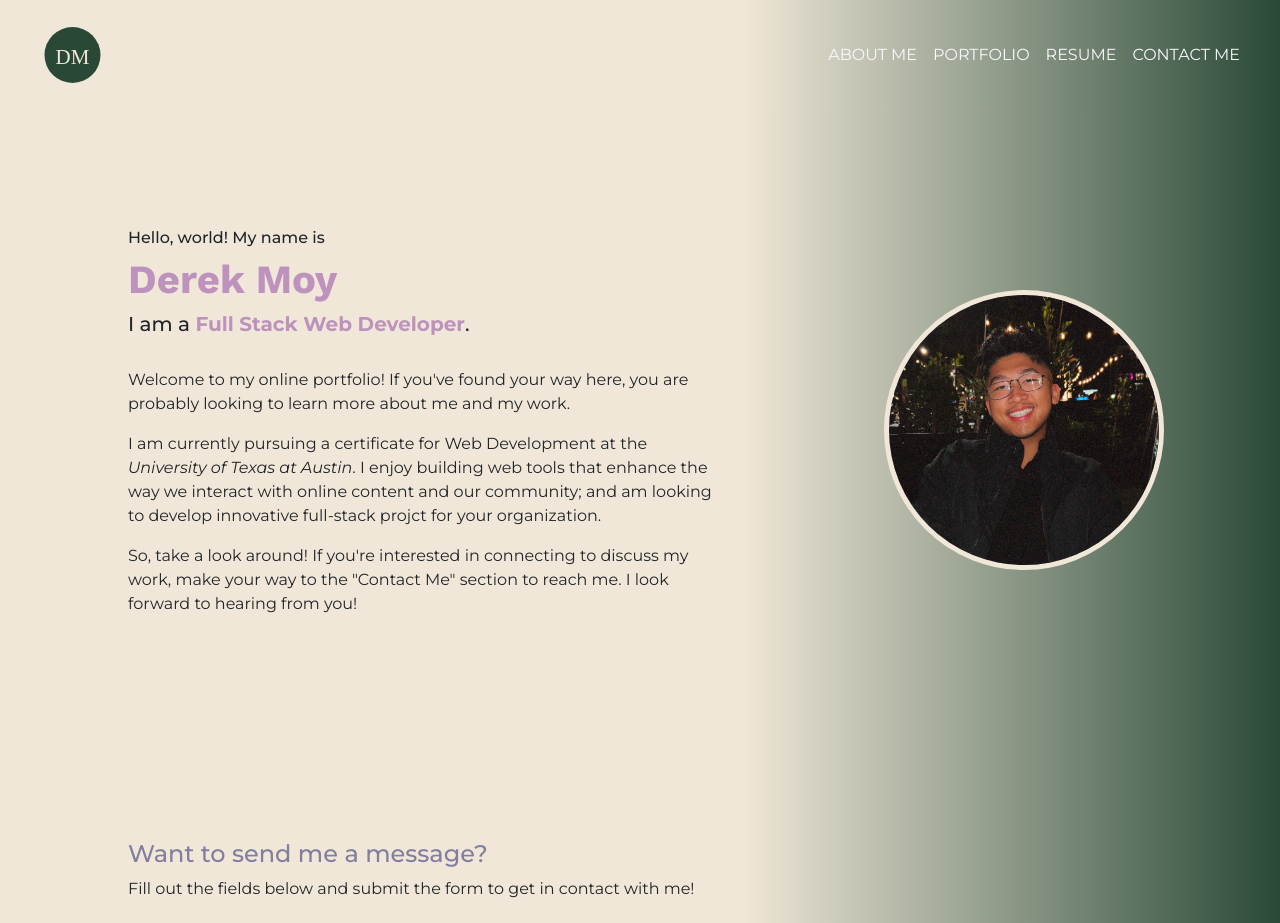
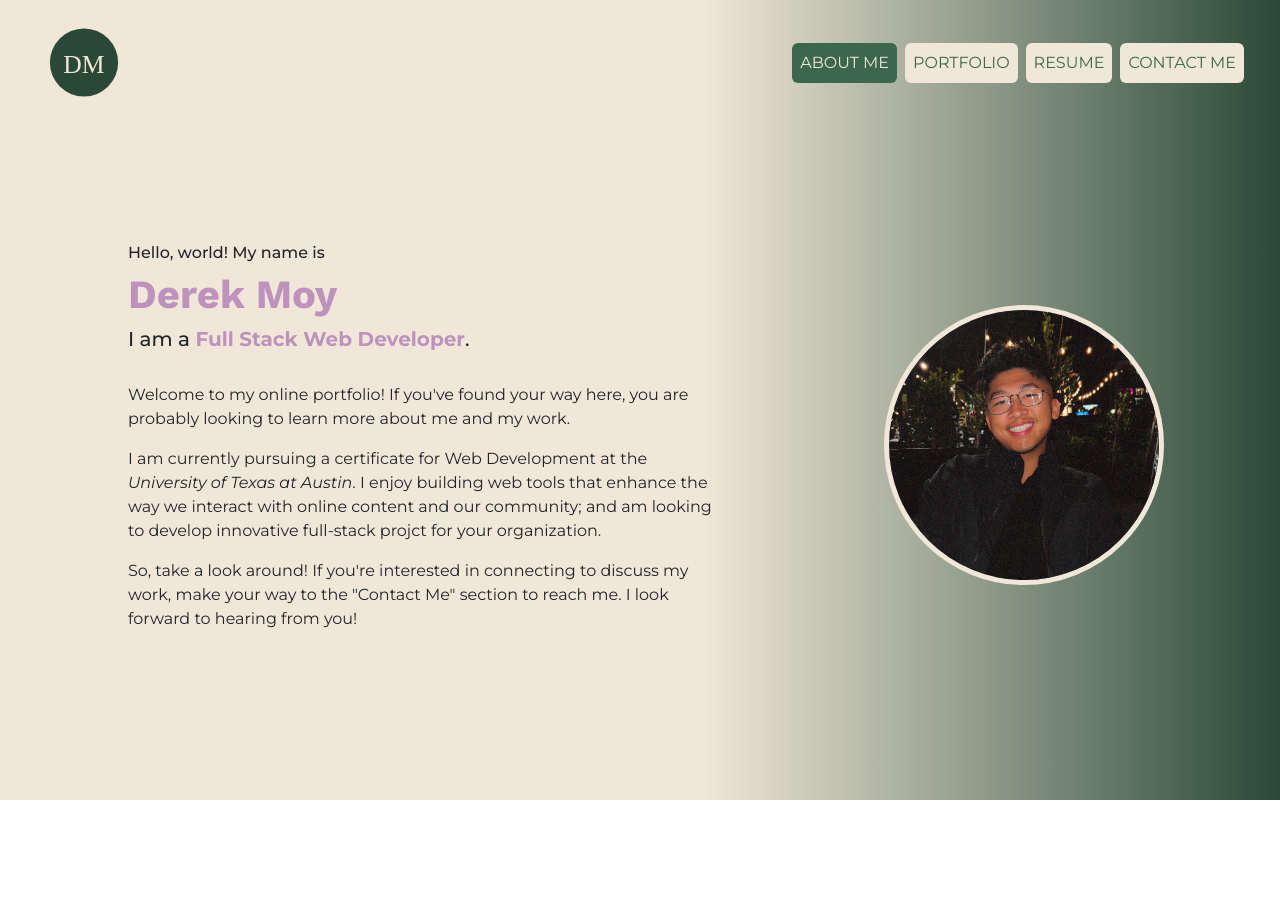
Before and after one commit to dymoy/react-portfolio, a React (Vite) app: page / in a window 1280 px wide. Shown: the top 923 px of the page. After the commit the page ends 800 px from the top, so only its background shows below. Built offline with nearby package versions, Linux system fonts and the light colour scheme.

Commit message:
Updated Navigation and routes.

```diff
--- a/package.json
+++ b/package.json
@@ -25,7 +25,7 @@
     "bootstrap": "^5.3.3",
     "react": "^18.2.0",
     "react-dom": "^18.2.0",
-    "react-router-dom": "^6.10.0"
+    "react-router-dom": "^6.22.3"
   },
   "devDependencies": {
     "@types/react": "^18.0.28",
--- a/src/App.jsx
+++ b/src/App.jsx
@@ -1,13 +1,14 @@
+import { Outlet } from 'react-router-dom';
+
 import Header from './components/Header';
-import About from './sections/About';
-import Contact from './sections/Contact';
+import About from './pages/About';
+import Contact from './pages/Contact';
 
 function App() {
     return (
         <>
             <Header />
-            <About />
-            <Contact />
+            <Outlet />
         </>
     );
 }
--- a/src/components/Navigation.jsx
+++ b/src/components/Navigation.jsx
@@ -1,22 +1,38 @@
-import { Link } from 'react-router-dom';
+import { useState } from 'react';
+import { NavLink } from 'react-router-dom';
 
 export default function Navigation() {
+    const navbar = [
+        {name: "ABOUT ME", href: "/", current: true},
+        {name: "PORTFOLIO", href: "/portfolio", current: true},
+        {name: "RESUME", href: "/resume", current: true},
+        {name: "CONTACT ME", href: "/contact-me", current: true},
+    ];
+
+    const greenHex = "#3B684D";
+    const grayHex = "#817E9F";
+    const creamHex = "#F0E7D8";
+
+
     return (
         <nav className="navbar navbar-expand-lg">
             <div className="container-fluid">
                 <ul className="navbar-nav me-auto mb-2 mb-lg-0">
-                    <li>
-                        <Link key={1} className="nav-link text-light" to="about">ABOUT ME</Link>
-                    </li>
-                    <li>
-                        <Link key={2} className="nav-link text-light" to="#portfolio">PORTFOLIO</Link>
-                    </li>
-                    <li>
-                        <Link key={3} className="nav-link text-light" to="#resume">RESUME</Link>
-                    </li>
-                    <li>
-                        <Link key={4} className="nav-link text-light" to="#contact">CONTACT ME</Link>
-                    </li>
+                    {navbar.map((item) => (
+                        <NavLink
+                            key={item.name}
+                            to={item.href}
+                            style={({isActive}) => {
+                                return {
+                                    color: isActive ? creamHex : greenHex,
+                                    backgroundColor: isActive ? greenHex : creamHex
+                                }
+
+                            }}
+                            className='nav-link mx-1 rounded'>
+                            {item.name}
+                        </NavLink>
+                    ))}
                 </ul>
             </div>
         </nav>
--- a/src/index.css
+++ b/src/index.css
@@ -13,7 +13,7 @@
 
 body {
     height: 100vh;
-    background-image: linear-gradient(to right, var(--cream), var(--cream) 58%, var(--green) 100%, var(--green));
+    background-image: linear-gradient(to right, var(--cream), var(--cream) 55%, var(--green) 100%, var(--green));
 }
 
 /* HEADER */
@@ -27,28 +27,11 @@ header {
     top: 0;
     left: 0;
     padding: 20px;
-    background-image: linear-gradient(to right, var(--cream), var(--cream) 58%, var(--green) 100%, var(--green));
+    background-image: linear-gradient(to right, var(--cream), var(--cream) 55%, var(--green) 100%, var(--green));
 }
 
 .logo {
-    height: 70px;
-}
-
-/* LINKS */
-
-li {
-    text-decoration: none;
-}
-
-a {
-    color: var(--cream);
-    text-decoration: none;
-    transition: .5s ease;
-    font-size: 20px 15px;
-}
-
-a:hover {
-    color: var(--lilac);
+    height: 85px;
 }
 
 /* SECTION */
@@ -59,7 +42,10 @@ a:hover {
 }
 
 .section-title {
-    color: var(--cool-gray);
+    font-size: 40px;
+    font-family: "Work Sans", serif;
+    font-weight: 700;
+    color: var(--lilac);
 }
 
 /* ABOUT */
@@ -118,10 +104,10 @@ a:hover {
 .form-submit-btn {
     width: 100%;
     color: var(--cream);
-    background-color: var(--cool-gray);
+    background-color: var(--green2);
     transition: .5s ease;
 }
 
 .form-submit-btn:hover {
-    background: var(--green2);
+    background: var(--green);
 }
--- a/src/sections/Contact.jsx
+++ b/src/pages/Contact.jsx
@@ -75,7 +75,7 @@ export default function Contact() {
     return (
         <section id="contact" className='section d-flex flex-column justify-content-center align-items-start'>
             <div>
-                <h4 className='section-title'>Want to send me a message?</h4>
+                <h3 className='section-title'>Want to send me a message?</h3>
                 <p>Fill out the fields below and submit the form to get in contact with me! </p>
             </div>
             <form className='form' onSubmit={handleFormSubmit}>
```
Also changed, not shown: src/main.jsx (+6 -1 lines), src/pages/About.jsx (renamed from src/sections/About.jsx), 1 other file (tests, documents, lock files or other folders).
